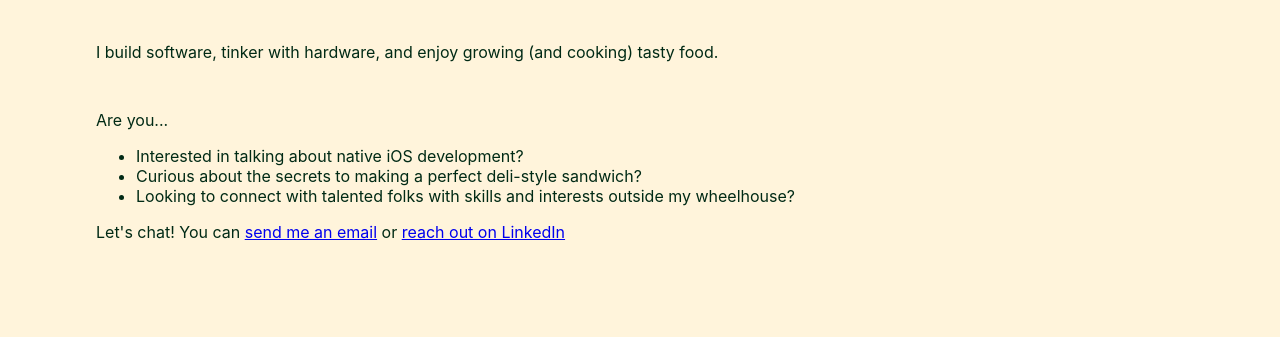
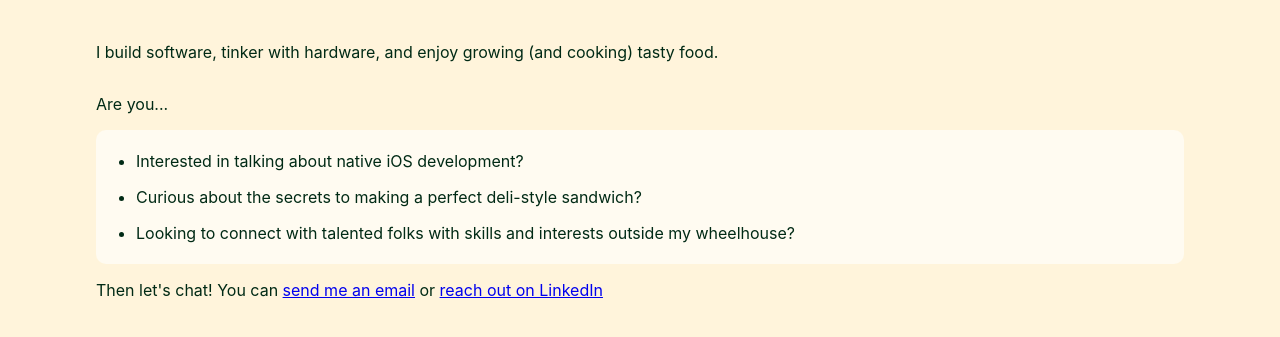
Before and after one commit to brenden-peters/brenden-peters.github.io, a Gatsby site: page / in a window 1280 px wide. Shown: the part 157-494 px from the top of the page. Built offline with nearby package versions, Linux system fonts and the light colour scheme; Gatsby itself is replaced by a stand-in of ours.

Commit message:
code formatting, update talking point aesthetics

```diff
--- a/src/pages/index.js
+++ b/src/pages/index.js
@@ -7,6 +7,7 @@ const pageStyles = { // #bfff96 base page color, #002a15 base text color -- mayb
 	padding: 96,
 	fontFamily: "-apple-system, Roboto, sans-serif, serif",
 }
+
 const headingStyle = {
 	marginTop: 0,
 	marginBottom: 64,
@@ -14,7 +15,7 @@ const headingStyle = {
 }
 
 const paragraphStyles = {
-  marginBottom: 48,
+	marginBottom: 32,
 }
 
 const codeStyles = {
@@ -27,7 +28,11 @@ const codeStyles = {
 
 const listStyle = {
 	marginBottom: 16,
+	paddingTop: 5,
+	paddingBottom: 5,
 	paddingLeft: -5,
+	backgroundColor: "#FFFBF1",
+	borderRadius: 10,
 }
 
 const listItemStyle = {
@@ -63,7 +68,7 @@ const expandableBlurbs = [
 ]
 
 const contact = { /*break out contact blurb into own component for reuse across other pages*/
-	cta: "Let's chat!",
+	cta: "Then let's chat!",
 	email: "send me an email",
 	linkedIn: "reach out on LinkedIn",
 }
@@ -84,16 +89,14 @@ const IndexPage = () => {
       <p style={paragraphStyles}>
 	  	I build software, tinker with hardware, and enjoy growing (and cooking) tasty food. {/*'software' links to github?*/}
       </p>
-	  <p>
+	  <p style={paragraphStyles}>
 		Are you...
 		<ul style={listStyle}>
 			{expandableBlurbs.map(blurb=> (
 				<li style={listItemStyle}>
-				<Collapsible trigger={blurb.triggerText}>
 					<p>
-						{blurb.blurbText}
+						{blurb.triggerText}
 					</p>
-				</Collapsible>
 				</li>
 			))}
 		</ul>
```
Lines whose indentation alone changed are shown as unchanged.
